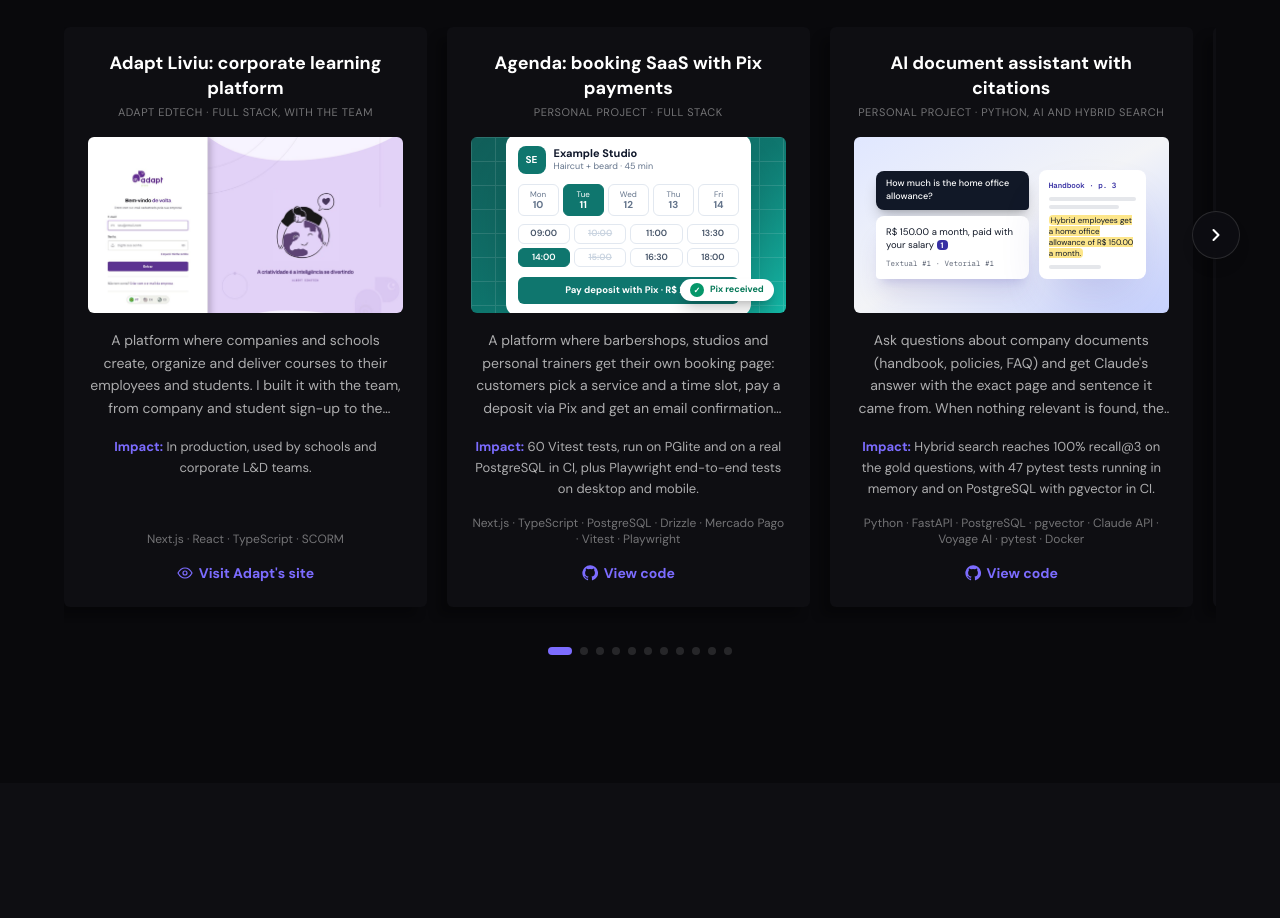
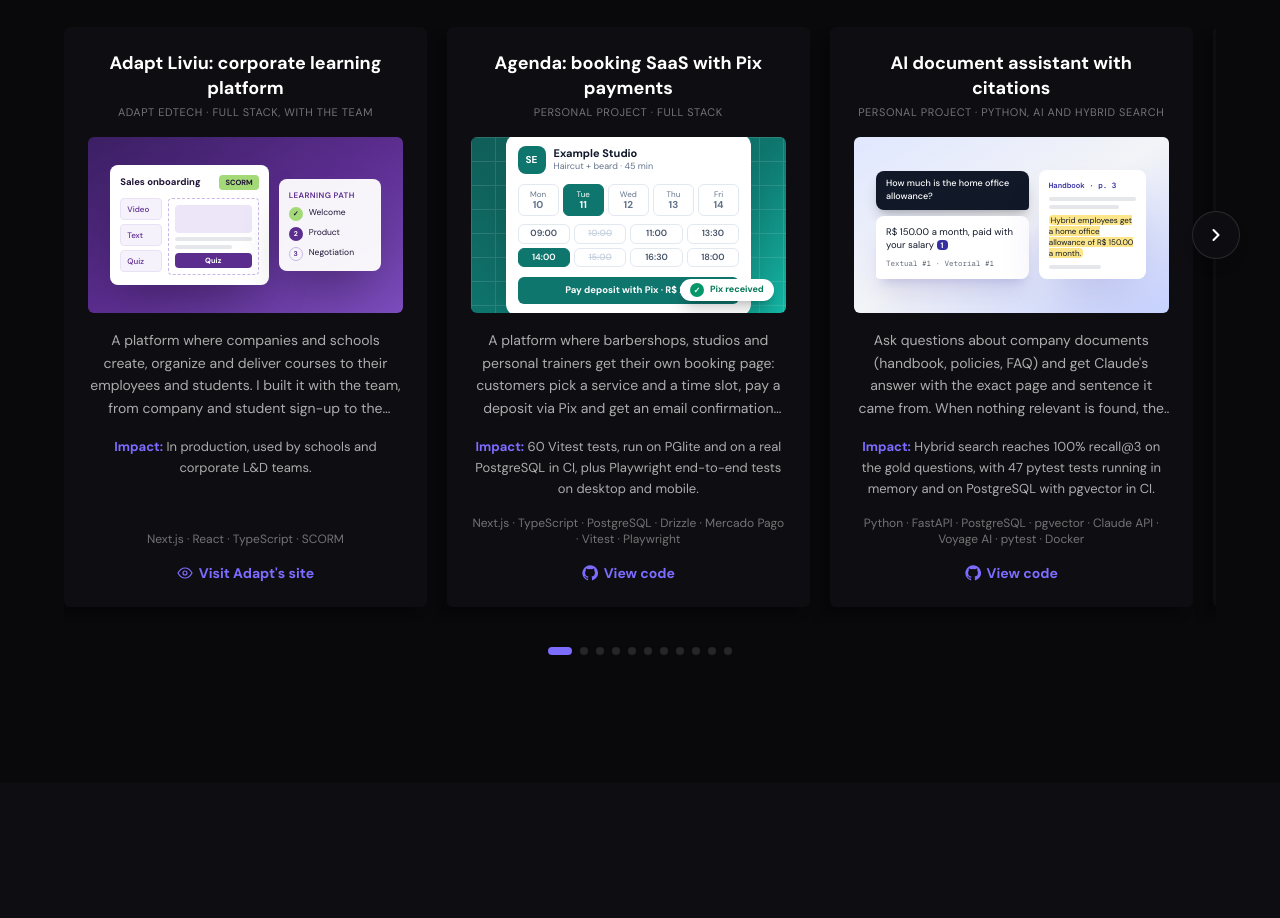
Before and after one commit to caiobento7/portfolio, a Next.js app: page /en in a window 1280 px wide. Shown: the part 2580-3498 px from the top of the page. Built offline with nearby package versions, Linux system fonts and the light colour scheme; a web font is replaced by a local one.

Commit message:
Capa ilustrativa no Liviu, sem print nem marca da Adapt

```diff
--- a/src/components/art.tsx
+++ b/src/components/art.tsx
@@ -336,6 +336,56 @@ function FilaMockup({ lang }: { lang: Locale }) {
   );
 }
 
+const cursoText = {
+  pt: { course: "Onboarding de vendas", blocks: ["Vídeo", "Texto", "Quiz"], path: "Rota de aprendizagem", steps: ["Boas-vindas", "Produto", "Negociação"], scorm: "SCORM" },
+  en: { course: "Sales onboarding", blocks: ["Video", "Text", "Quiz"], path: "Learning path", steps: ["Welcome", "Product", "Negotiation"], scorm: "SCORM" },
+};
+
+/** Capa ilustrativa de uma plataforma de cursos: editor com blocos e rota de aprendizagem (sem marca nem tela real). */
+function CursoMockup({ lang }: { lang: Locale }) {
+  const m = cursoText[lang];
+  return (
+    <div className="relative flex h-full w-full items-center justify-center gap-2.5 overflow-hidden bg-gradient-to-br from-[#3b1f63] via-[#5b2d8f] to-[#7c4dbd] px-4 text-left">
+      <div className="w-[80%] max-w-[230px] rounded-lg bg-white p-2.5 shadow-2xl shadow-black/30 sm:w-[56%]">
+        <div className="flex items-center justify-between">
+          <p className="truncate text-[9.5px] font-bold text-[#1f1235]">{m.course}</p>
+          <span className="rounded bg-[#a3d977] px-1.5 py-0.5 text-[7.5px] font-bold text-[#1f1235]">{m.scorm}</span>
+        </div>
+        <div className="mt-2 grid grid-cols-[1fr_2.2fr] gap-1.5">
+          <div className="space-y-1">
+            {m.blocks.map((b) => (
+              <span key={b} className="block rounded border border-[#e9e2f5] bg-[#f6f2fc] px-1.5 py-1 text-[8px] font-medium text-[#5b2d8f]">
+                {b}
+              </span>
+            ))}
+          </div>
+          <div className="space-y-1 rounded border border-dashed border-[#c9b8e6] p-1.5">
+            <span className="block h-7 rounded bg-[#ede5f8]" />
+            <span className="block h-1 w-full rounded bg-[#e5e7eb]" />
+            <span className="block h-1 w-3/4 rounded bg-[#e5e7eb]" />
+            <span className="block rounded bg-[#5b2d8f] py-0.5 text-center text-[7.5px] font-bold text-white">Quiz</span>
+          </div>
+        </div>
+      </div>
+      <div className="hidden w-[36%] max-w-[140px] rounded-lg bg-white/95 p-2.5 shadow-2xl shadow-black/30 sm:block">
+        <p className="text-[8px] font-semibold uppercase tracking-wider text-[#5b2d8f]">{m.path}</p>
+        <ol className="mt-1.5 space-y-1.5">
+          {m.steps.map((st, i) => (
+            <li key={st} className="flex items-center gap-1.5 text-[8.5px] text-[#1f1235]">
+              <span
+                className={`grid size-3.5 shrink-0 place-items-center rounded-full text-[7px] font-bold ${i === 0 ? "bg-[#a3d977] text-[#1f1235]" : i === 1 ? "bg-[#5b2d8f] text-white" : "border border-[#c9b8e6] text-[#5b2d8f]"}`}
+              >
+                {i === 0 ? "✓" : i + 1}
+              </span>
+              {st}
+            </li>
+          ))}
+        </ol>
+      </div>
+    </div>
+  );
+}
+
 const docsText = {
   pt: {
     question: "Quanto é o auxílio home office?",
@@ -386,6 +436,7 @@ function DocsMockup({ lang }: { lang: Locale }) {
 
 /** Capa desenhada para projetos sem print público (código de empresa ou projeto em andamento). */
 export function ProjectCover({ project, lang }: { project: Project; lang: Locale }) {
+  if (project.cover === "curso") return <CursoMockup lang={lang} />;
   if (project.cover === "docs") return <DocsMockup lang={lang} />;
   if (project.cover === "booking") return <BookingMockup lang={lang} />;
   if (project.cover === "pix") return <PixMockup lang={lang} />;
--- a/src/content/index.ts
+++ b/src/content/index.ts
@@ -30,7 +30,7 @@ export type Project = {
   bullets: string[];
   impact: string;
   stack: string[];
-  cover: "whatsapp" | "web" | "ticket" | "database" | "booking" | "pix" | "cli" | "fila" | "docs";
+  cover: "whatsapp" | "web" | "ticket" | "database" | "booking" | "pix" | "cli" | "fila" | "docs" | "curso";
   /** "building": projeto em desenvolvimento. Mostra o selo e o escopo e fica fora do currículo. */
   status?: "building";
   /** Fica só no portfólio, fora do currículo (já citado na experiência, ou menor), para o PDF caber em 2 páginas. */
@@ -242,8 +242,7 @@ const pt: Content = {
     {
       slug: "liviu",
       foraDoCurriculo: true,
-      cover: "web",
-      image: "/projects/liviu.jpg",
+      cover: "curso",
       name: "Adapt Liviu: plataforma de educação corporativa",
       context: "Adapt Edtech · Full stack, junto com o time",
       summary:
@@ -622,8 +621,7 @@ const en: Content = {
     {
       slug: "liviu",
       foraDoCurriculo: true,
-      cover: "web",
-      image: "/projects/liviu.jpg",
+      cover: "curso",
       name: "Adapt Liviu: corporate learning platform",
       context: "Adapt Edtech · Full stack, with the team",
       summary:
```
Also changed, not shown: public/projects/liviu.jpg (deleted).
